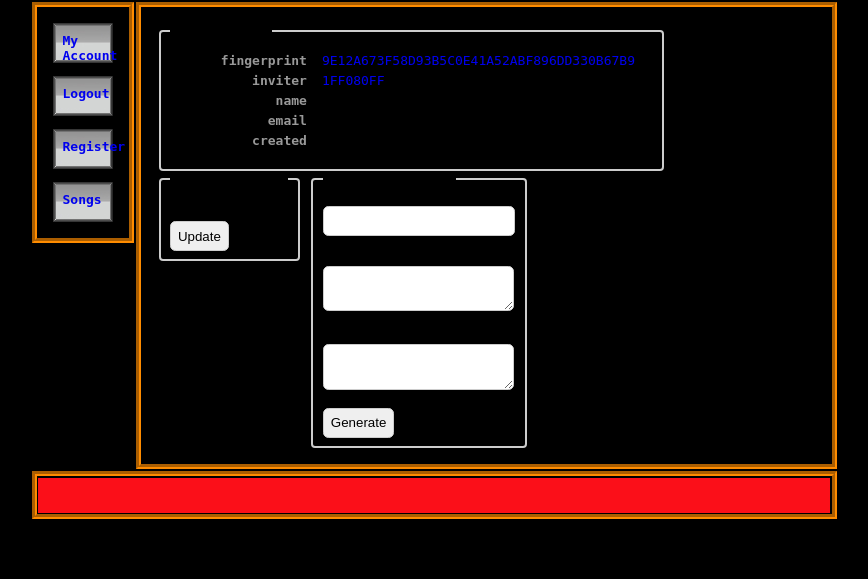
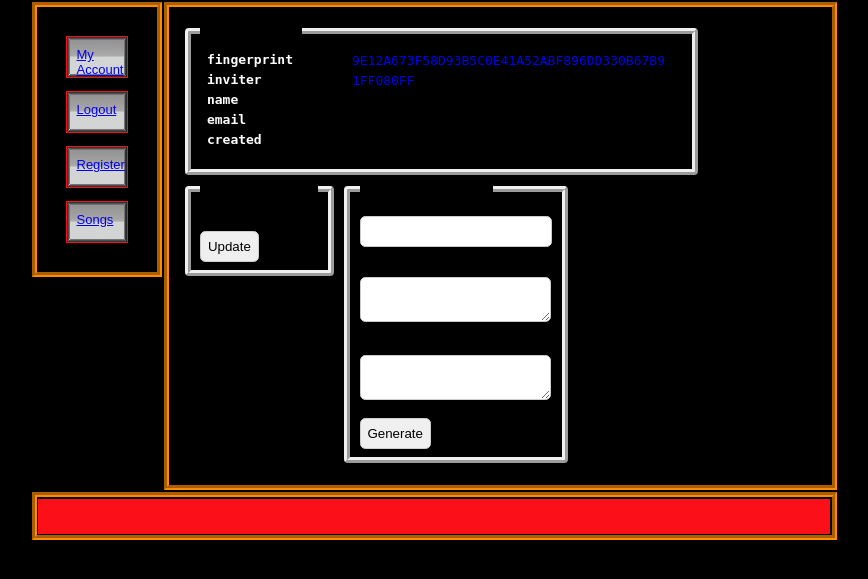
Before and after one commit to Protricity/snesology, a PHP site: page /test.html in a window 1280 px wide. Shown: the part 202-781 px from the top of the page, without its empty margins (206-1074 px from the left). Run offline with PHP 8.4, Linux system fonts and the light colour scheme; some libraries are stand-ins or nearby versions.

Commit message:
css fixes

```diff
--- a/Site/Render/assets/default-template.css
+++ b/Site/Render/assets/default-template.css
@@ -52,19 +52,37 @@ section, div.section {
 .navbar a {
 
     background: url("img/button.jpg") left;
-    /*font-family: 'Courier New' , Monospace;*/
-    text-decoration: none;
-    font-weight: bold;
+
+
+    font-family: sans-serif;
+
+
+    font: small-caption;
+
+
+    font-weight: normal;
+
+
+
+    ALIGN-SELF: center;
 
     display: block;
 
+
+
     /* background-color: #DDE; */
-    /* border: 1pt solid #335588; */
-    /* border-radius: 1em; */
-    /* box-shadow: inset 0 .3em .5em #999; */
+
+
+    border: 1pt solid #FB0F19;
+
+
+
+    box-shadow: outset 0 .3em .5em #999;
 
     /* padding: 1em 1.5em 1em 1.5em; */
-    /*font-size: 1.1em;*/
+
+
+    font-size: small;
 
 
     width: 40px;
@@ -73,7 +91,7 @@ section, div.section {
 
     padding: 10px;
 
-    /* margin: 1em; */
+    margin: 1em;
 
 }
 
@@ -133,9 +151,15 @@ tr:hover {
 body {
 
   width: 809px;
+
+
   margin: 0 auto;
+
+
   background-color: #000;
-    font-family: monospace;
+
+
+  font-family: monospace;
     /** margin: 0 0 0 0; **/
 }
 
@@ -169,13 +193,14 @@ div.error { background-color: #edd; border-top: 3pt solid #ecc; }
 
 form {
     position: relative;
+    font-kerning: initial;
     font-family: monospace;
 }
 
 form > legend,
 fieldset > legend {
     padding: 0 3pt;
-    /*margin-bottom: .5em;*/
+    /* margin-bottom: .5em; */
     font-weight: bold;
 }
 
@@ -186,8 +211,9 @@ form > legend {
 
 fieldset {
     border-radius: 4px;
-    border: 2pt solid #ccc;
-    /*margin: 0 0.2em 0.5em 0;*/
+    border: 5pt solid #EFEFEF;
+    border-style: ridge;
+    margin: 0 0.2em 0.5em 0;
     vertical-align: top;
 }
 
@@ -348,14 +374,13 @@ dl > dt
     white-space: nowrap;
 
     float: left;
-    clear: left;
     width: 10em;
     margin: 0 15px 0 0;
-    text-align: right;
+    /* text-align: right; */
     font-weight: bold;
-    color: #999;
+    color: #FFF;
 
-    padding: 3pt 0 0;
+    padding: 2pt 0 0;
 }
 
 dl > dd
```
